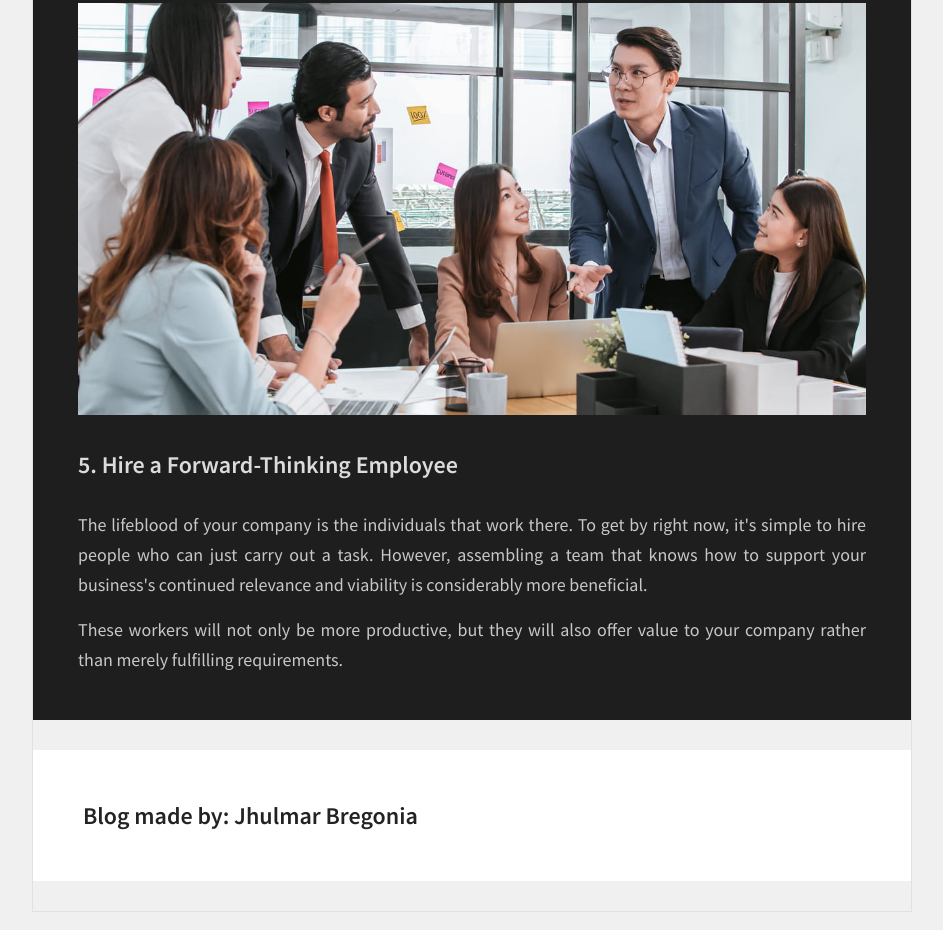
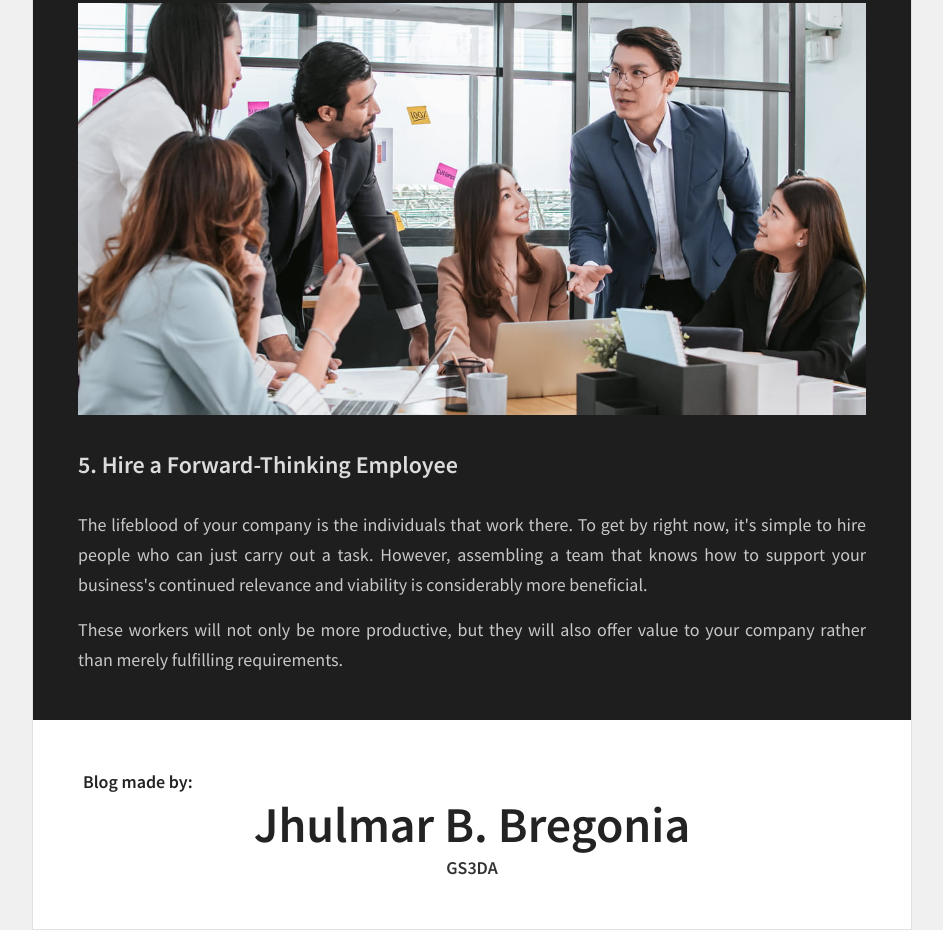
Before and after one commit to JhulmarBregonia-Storages/My-First-Blog, a plain HTML site: page index.html in a window 1280 px wide. Shown: the part 3961-4891 px from the top of the page, without its empty margins (168-1111 px from the left). Drawn offline with Linux system fonts and the light colour scheme.

Commit message:
Update index.html

```diff
--- a/index.html
+++ b/index.html
@@ -148,13 +148,15 @@
         <!-- About -->
 
         <footer>
-          <div class="about-ctn">
-            <h2 class="about">Blog made by: Jhulmar Bregonia</h2>
+          <div class="about">
+            <div class="blogMadeBy">Blog made by:</div>
+            <div class="info-div">
+              <div class="name">Jhulmar B. Bregonia</div>
+              <div class="section">GS3DA</div>
+            </div>
           </div>
         </footer>
       </div>
     </main>
-
-    <script src="index.js"></script>
   </body>
 </html>
```
